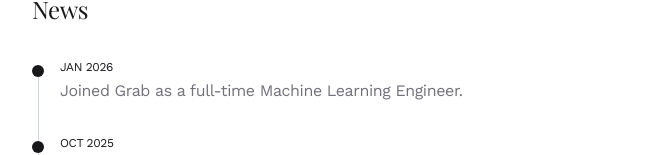
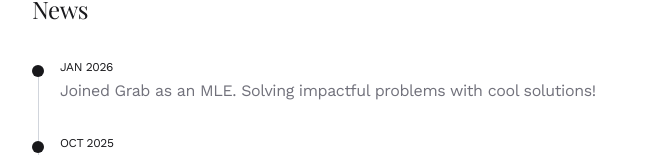
Before and after one commit to wyhong3103/wyhong3103.github.io, a Next.js app: page / in a window 1280 px wide. Shown: the part 645-800 px from the top of the page, without its empty margins (304-975 px from the left). Built offline with nearby package versions, Linux system fonts and the light colour scheme.

Commit message:
feat: update timeline

```diff
--- a/components/ui/timeline.tsx
+++ b/components/ui/timeline.tsx
@@ -31,7 +31,7 @@ const timelineData = [
     <div className="relative bottom-1.5 flex-1 pb-0">
       <MonthYear monthYear="Jan 2026" />
       <div className="flex flex-col gap-2">
-        <p>Joined Grab as a full-time Machine Learning Engineer.</p>
+        <p>Joined Grab as an MLE. Solving impactful problems with cool solutions!</p>
       </div>
     </div>
   </div>,
```
